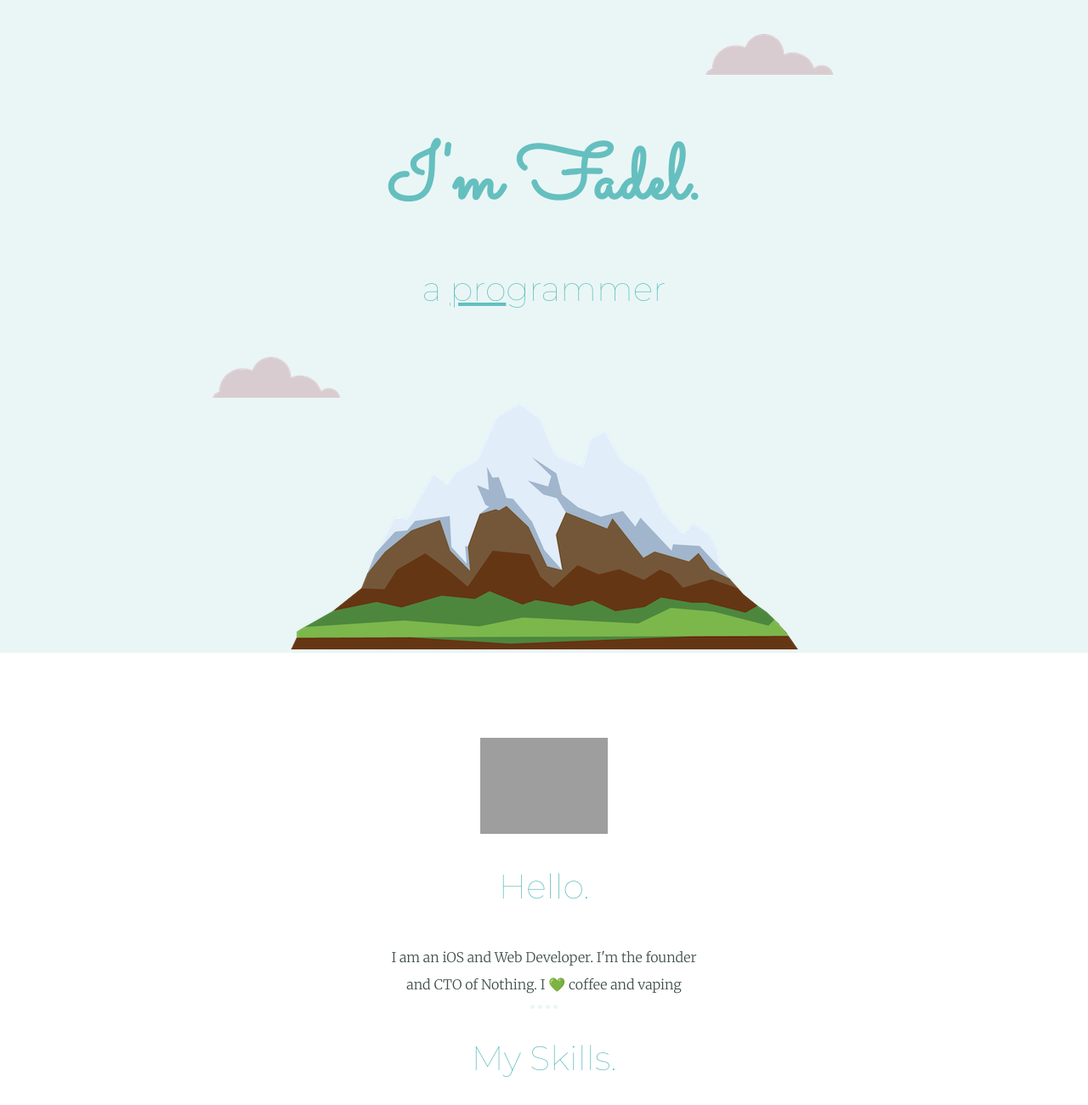
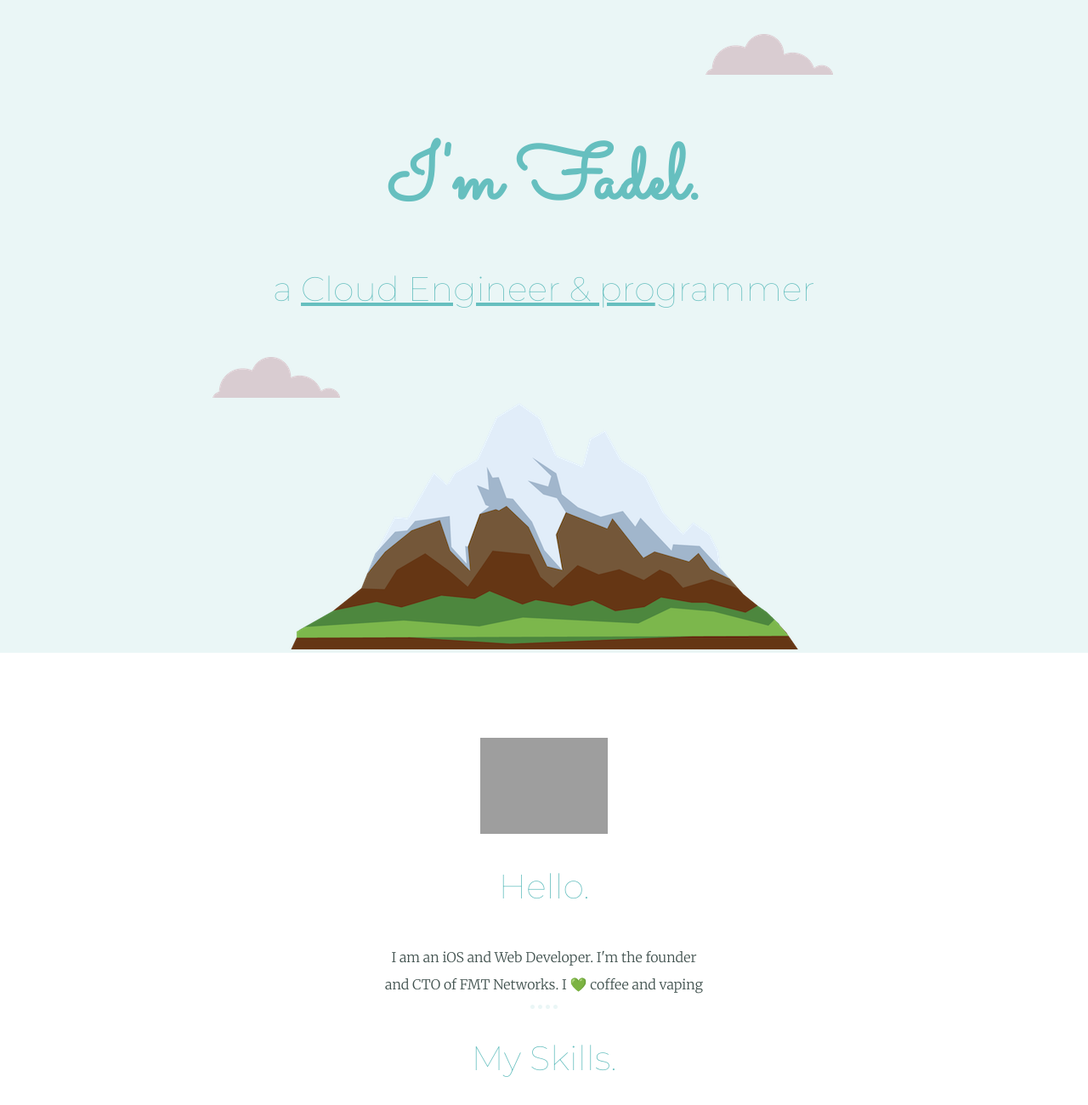
Before and after one commit to fastodigama/resume, a plain HTML site: page index.html in a window 1280 px wide. Shown: the top 1300 px of the page at 85% size. Drawn offline with Linux system fonts and the light colour scheme; grey boxes are pictures that could not be loaded.

Commit message:
Update index.html

```diff
--- a/index.html
+++ b/index.html
@@ -15,7 +15,7 @@
     <img class="top-cloud" src="images\cloud.png" alt="cloud-img">
 
   <h1>I'm Fadel.</h1>
-  <h2> a <span class="pro">pro</span>grammer</h2>
+  <h2> a <span class="pro">Cloud Engineer & pro</span>grammer</h2>
 
     <img class="bottom-cloud" src="images\cloud.png"  alt="cloud-img">
     <img src="images\mountain.png" alt="mountain-img">
@@ -26,7 +26,7 @@
     <div class="profile">
       <img class="mypicture" src="images\Fadel-circled.png" alt="">
       <h2>Hello.</h2>
-      <p class="intro">I am an iOS and Web Developer. I'm the founder and CTO of Nothing. I 💚 coffee and vaping</p>
+      <p class="intro">I am an iOS and Web Developer. I'm the founder and CTO of FMT Networks. I 💚 coffee and vaping</p>
     </div>
     <hr>
     <div class="skills">
@@ -56,7 +56,7 @@
     <a class="footer-link" href="linkedin.com/in/fadelmatar">LinkedIn</a>
     <a class="footer-link" href="https://twitter.com/MesioFesio">Twitter</a>
     <a class="footer-link" href="https://www.appbrewery.co/">Website</a>
-    <p class="copyright">© 2021 Fadel Matar @ Nothing.</p>
+    <p class="copyright">© 2021 Fadel Matar @ FMT Networks</p>
   </div>
 </body>
 
```
